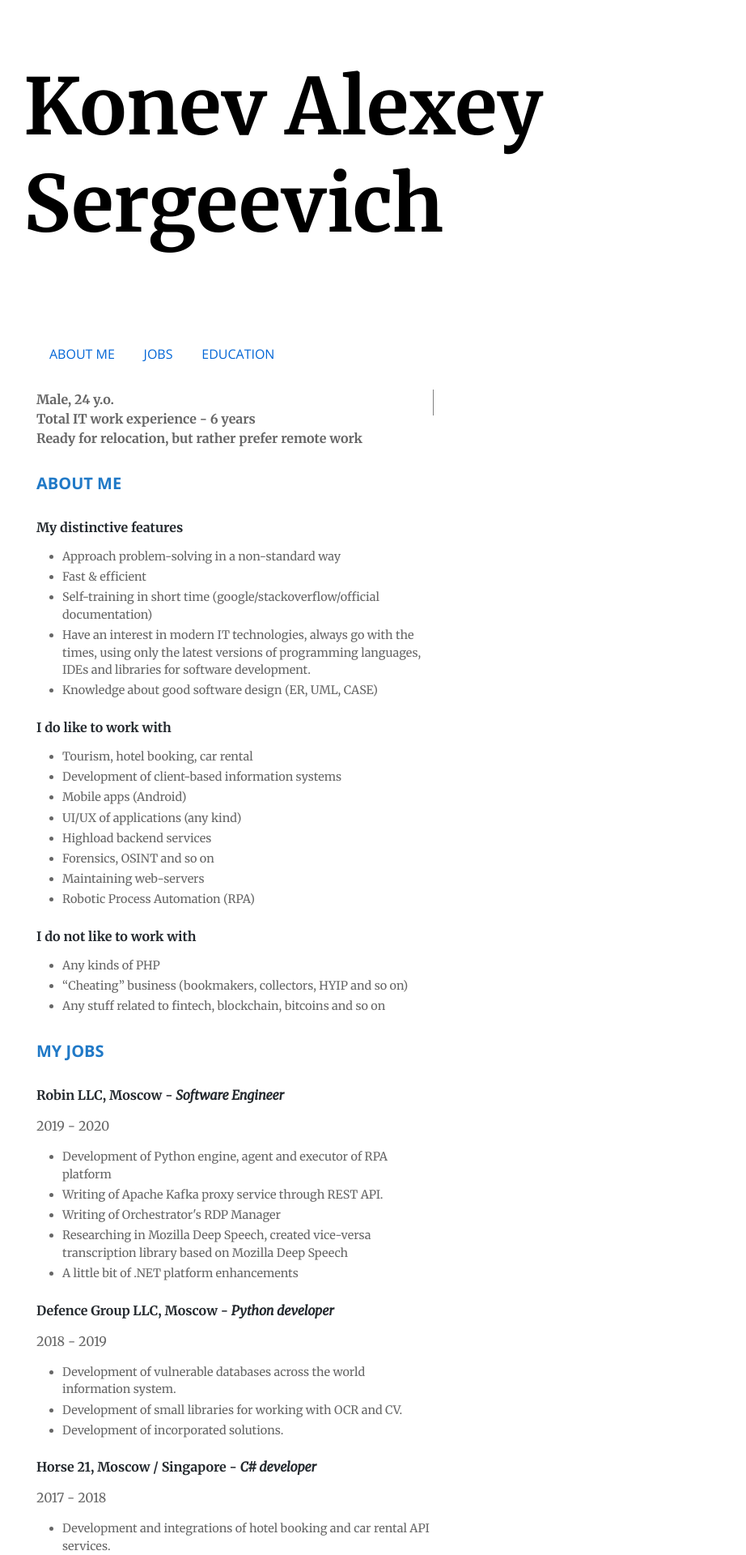
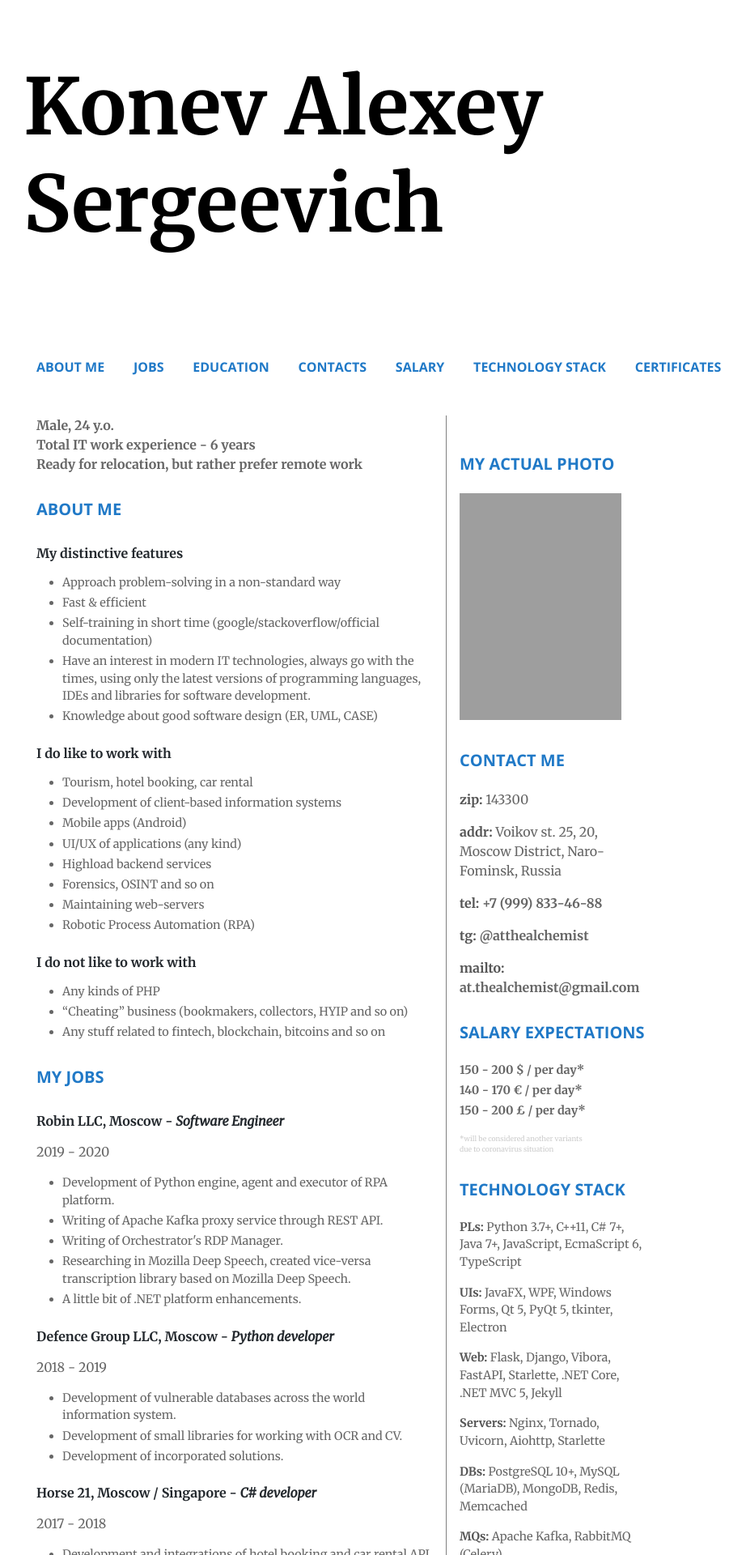
Before and after one commit to atthealchemist/atthealchemist.github.io, a Jekyll site: the page built from index.markdown, in a window 1280 px wide. Shown: the top 1920 px of the page at 81% size, without its empty margins (105-1027 px from the left). Built offline with Jekyll 4.4.1, drawn with Linux system fonts in a browser that asks for light colours; some of the changed text lies outside the part shown; grey boxes are pictures that could not be loaded.

Commit message:
First version of mine CV full

```diff
--- /dev/null
+++ b/_data/contacts_en.yml
@@ -0,0 +1,5 @@
+zip: 143300
+address: Voikov st. 25, 20, Moscow District, Naro-Fominsk, Russia
+tel: +7 (999) 833-46-88
+tg: atthealchemist
+mailto: at.thealchemist@gmail.com
--- /dev/null
+++ b/_data/salary_en.yml
@@ -0,0 +1,4 @@
+per_day:
+  - 150 - 200 $
+  - 140 - 170 €
+  - 150 - 200 £
--- a/_data/stack.en.yml
+++ b/_data/stack_en.yml
@@ -1,5 +1,5 @@
 - title: PLs
-  techologies:
+  technologies:
     - Python 3.7+
     - C++11
     - C# 7+
--- a/_includes/footer.html
+++ b/_includes/footer.html
@@ -1,3 +1,3 @@
-<footer class="footer border-top border-gray-light mt-5 pt-3 text-right text-gray">
-    Made with <3 and Jekyll
+<footer class="footer border-top border-gray-light mt-5 pt-3 text-center text-gray">
+    Made with <span style="color: red;">❤</span> and Jekyll
 </footer>
--- a/_includes/navigation.html
+++ b/_includes/navigation.html
@@ -3,5 +3,9 @@
         <li><a href="#about-me">About me</a></li>
         <li><a href="#my-jobs">Jobs</a></li>
         <li><a href="#education">Education</a></li>
+        <li><a href="#contact-me">Contacts</a></li>
+        <li><a href="#salary-expectations">Salary</a></li>
+        <li><a href="#technology-stack">Technology stack</a></li>
+        <li><a href="#certificates">Certificates</a></li>
     </ul>
 </nav>
--- a/_includes/sidebar.html
+++ b/_includes/sidebar.html
@@ -1,3 +1,46 @@
 <aside>
-    {{sidebar_content}}
+    <div class="photo">
+        <h3>My actual photo</h3>
+        <img src="assets/images/actual_photo.jpg" alt="My actual photo">
+    </div>
+    <div id="contact-me" class="contacts">
+        {% assign contacts = site.data.contacts_en %}
+        <h3>Contact me</h3>
+        <p><span>zip: </span>{{ contacts.zip }}</p>
+        <p><span>addr: </span>{{ contacts.address }}</p>
+        <p><span>tel: </span><a href="tel: {{ contacts.tel }}">{{ contacts.tel }}</a></p>
+        <p><span>tg: </span><a href="https://t.me/{{ contacts.tg }}">@{{ contacts.tg }}</a></p>
+        <p><span>mailto: </span><a href="mailto:{{ contacts.mailto }}">{{ contacts.mailto }}</a></p>
+    </div>
+    <div id="salary-expectations" class="salary">
+        <h3>Salary expectations</h3>
+        <ul>
+            {% for item in site.data.salary_en.per_day %}
+                <li><strong>{{ item }} / per day*</strong> </li>
+            {% endfor %}
+        </ul>
+        <small>*will be considered another variants
+            due to coronavirus situation</small>
+    </div>
+    <div id="technology-stack" class="stack">
+        <h3>Technology stack</h3>
+        {% for item in site.data.stack_en %}
+        <ul>
+            {% assign techs = item.technologies | join: ', ' %}
+            <li><span>{{item.title}}:</span> {{techs}}</li>
+        </ul>
+        {% endfor %}
+    </div>
+    <div id="certificates" class="certificates">
+        <h3>Certificates</h3>
+        {% for cert in site.data.certificates_en %}
+            <p><strong>{{ cert.title }} ({{ cert.year }})</strong></p>
+        {% endfor %}
+    </div>
+    <div id="languages" class="languages">
+        <h3>Languages</h3>
+        {% for lang in site.data.languages_en %}
+            <p>{{ lang.title }} - <em>{{ lang.level }}</em></p>
+        {% endfor %}
+    </div>
 </aside>
--- a/assets/base.css
+++ b/assets/base.css
@@ -47,6 +47,7 @@ main ul li {
 }
 
 aside {
+    margin-left: 1em;
     padding: 1em;
     color: #666;
     border-left: 1px solid gray;
@@ -54,13 +55,13 @@ aside {
 
 nav {
     width: 100%;
-    margin: 0 auto;
     padding: 1em 0;
+    margin-left: -1em;
 }
 
 nav ul {
     display: block;
-    padding-left: 0;
+    padding: 1em 0;
 }
 
 nav ul li {
@@ -75,6 +76,8 @@ nav ul li:first-child {
 }
 
 nav ul li a {
+    color: #2079c7;
+    font-weight: bold;
     font-family: "Open Sans", sans-serif;
     text-decoration: none;
 }
@@ -85,5 +88,47 @@ nav ul li a:hover {
 }
 
 footer {
-    margin: 1em;
+    margin: 1em auto;
 }
+
+aside img {
+    width: 200px;
+    height: 280px;
+}
+
+.stack ul,
+.salary ul {
+    list-style: none;
+    margin-left: -2em;
+}
+
+.salary small {
+    display: block;
+    width: 160px;
+    color: #ccc;
+    font-size: 6.5pt;
+}
+
+.contacts,
+.stack,
+.certificates,
+.languages {
+    display: block;
+    width: 230px;
+}
+
+.stack span,
+.contacts span {
+    font-weight: bold;
+    color: #555;
+}
+
+.contacts a {
+    color: #666;
+    font-weight: bolder;
+    text-decoration: none;
+}
+
+.contacts a:hover {
+    opacity: .9;
+}
```
Also changed, not shown: _data/certificates_en.yml (added, +11 -0 lines), _data/languages_en.yml (added, +8 -0 lines), _data/work_en.yml (+4 -4 lines).
